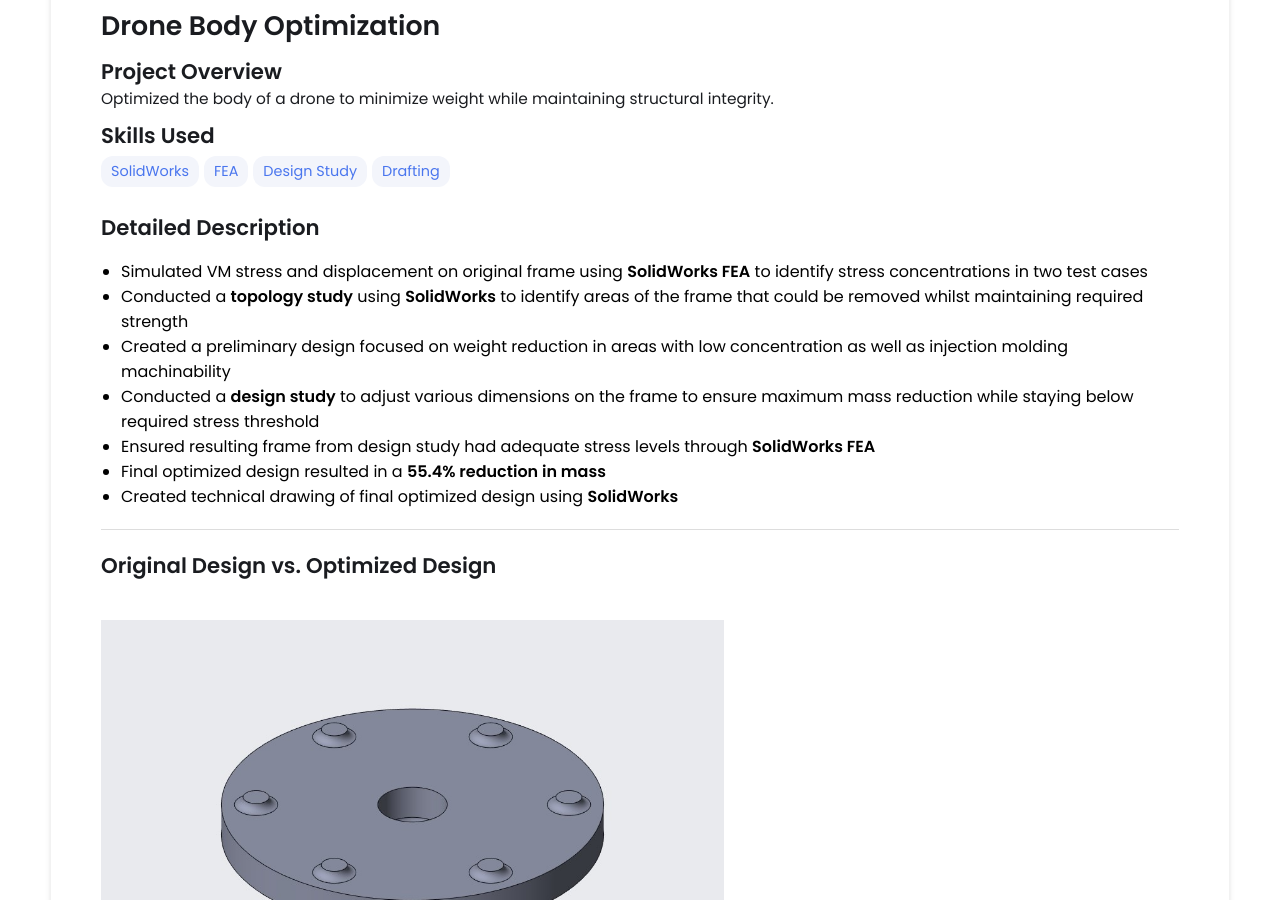
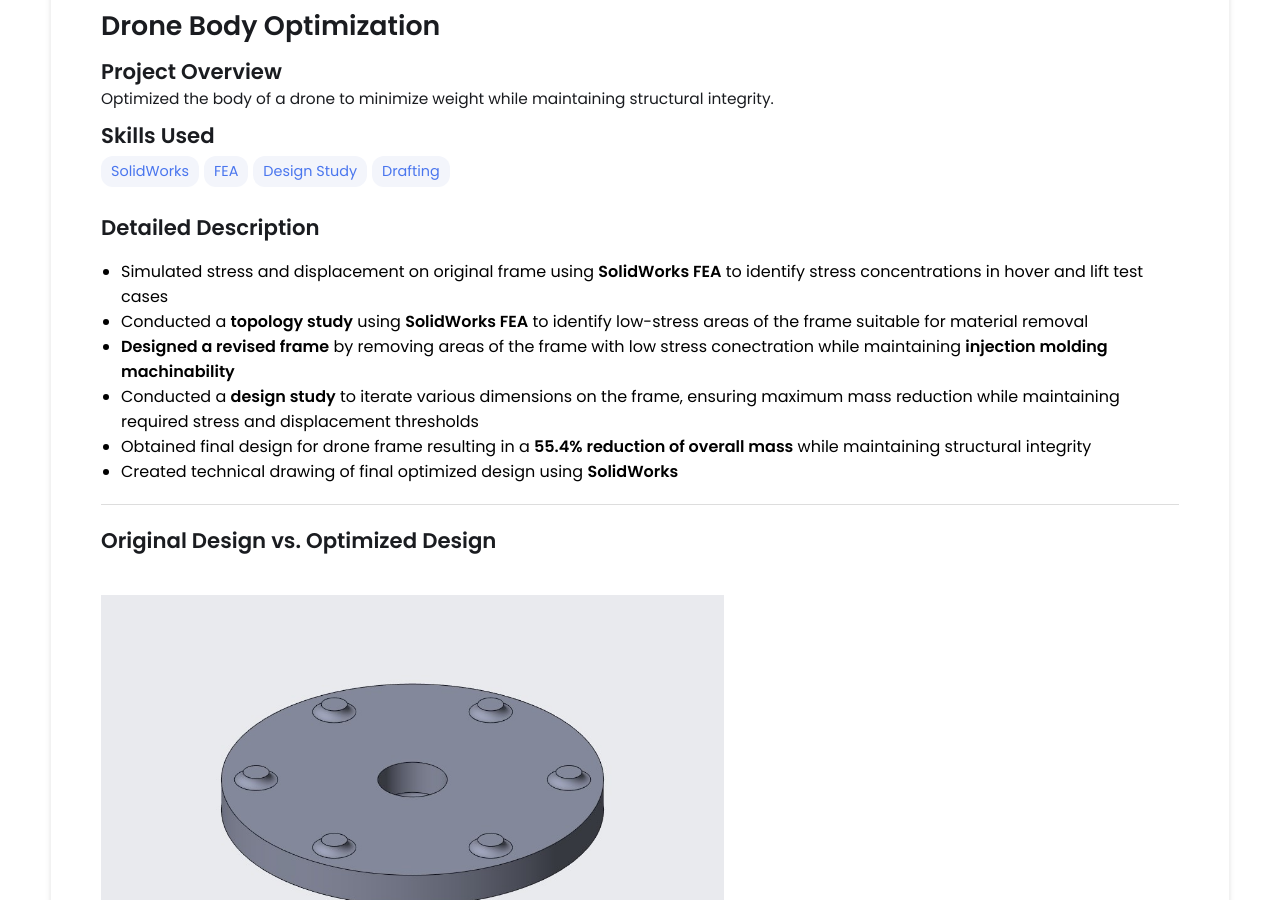
Before and after one commit to owenpickart/owenpickart.github.io, a Jekyll site: the page built from _projects/drone-optimization/index.md, in a window 1280 px wide and 900 px high, scrolled down 501 px. Built offline with Jekyll 4.4.1, drawn with Linux system fonts in a browser that asks for light colours.

Commit message:
Update index.md

```diff
--- a/_projects/drone-optimization/index.md
+++ b/_projects/drone-optimization/index.md
@@ -10,12 +10,11 @@ skills:
 main-image: /drone3.jpg
 ---
 ## Detailed Description
-- Simulated VM stress and displacement on original frame using **SolidWorks FEA** to identify stress concentrations in two test cases
-- Conducted a **topology study** using **SolidWorks** to identify areas of the frame that could be removed whilst maintaining required strength
-- Created a preliminary design focused on weight reduction in areas with low concentration as well as injection molding machinability
-- Conducted a **design study** to adjust various dimensions on the frame to ensure maximum mass reduction while staying below required stress threshold
-- Ensured resulting frame from design study had adequate stress levels through **SolidWorks FEA**
-- Final optimized design resulted in a **55.4% reduction in mass**
+- Simulated stress and displacement on original frame using **SolidWorks FEA** to identify stress concentrations in hover and lift test cases
+- Conducted a **topology study** using **SolidWorks FEA** to identify low-stress areas of the frame suitable for material removal
+- **Designed a revised frame** by removing areas of the frame with low stress conectration while maintaining **injection molding machinability**
+- Conducted a **design study** to iterate various dimensions on the frame, ensuring maximum mass reduction while maintaining required stress and displacement thresholds
+- Obtained final design for drone frame resulting in a **55.4% reduction of overall mass** while maintaining structural integrity
 - Created technical drawing of final optimized design using **SolidWorks**
 
 ---
```
